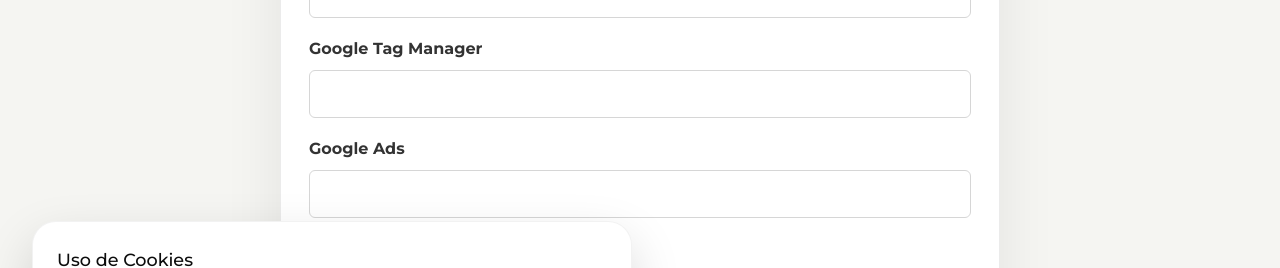
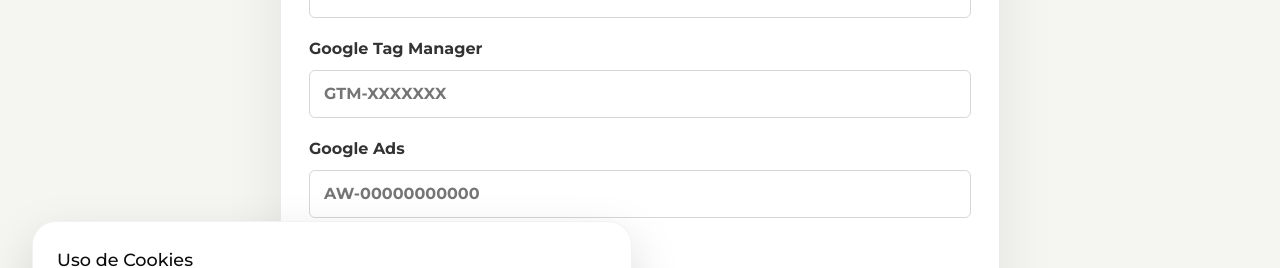
Before and after one commit to eduardomarquesmartins/locksmith24h, a React (Vite) app: page /admin in a window 1280 px wide. Shown: the part 355-623 px from the top of the page. Built offline with nearby package versions, Linux system fonts and the light colour scheme; no server answers.

Commit message:
Nova atualização de arquivos

```diff
--- a/src/pages/AdminPage.jsx
+++ b/src/pages/AdminPage.jsx
@@ -94,17 +94,17 @@
 
           <label>
             Google Tag Manager
-            <input value={form.gtmId} onChange={(event) => updateField('gtmId', event.target.value)} />
+            <input value={form.gtmId} onChange={(event) => updateField('gtmId', event.target.value)} placeholder="GTM-XXXXXXX" />
           </label>
 
           <label>
             Google Ads
-            <input value={form.googleAdsId} onChange={(event) => updateField('googleAdsId', event.target.value)} />
+            <input value={form.googleAdsId} onChange={(event) => updateField('googleAdsId', event.target.value)} placeholder="AW-00000000000" />
           </label>
 
           <label>
             Google Analytics 4
-            <input value={form.ga4Id} onChange={(event) => updateField('ga4Id', event.target.value)} />
+            <input value={form.ga4Id} onChange={(event) => updateField('ga4Id', event.target.value)} placeholder="G-XXXXXXXXXX" />
           </label>
 
           <button className="admin-save" type="submit" disabled={isSaving || !password || !hasConfiguredTag}>
```
